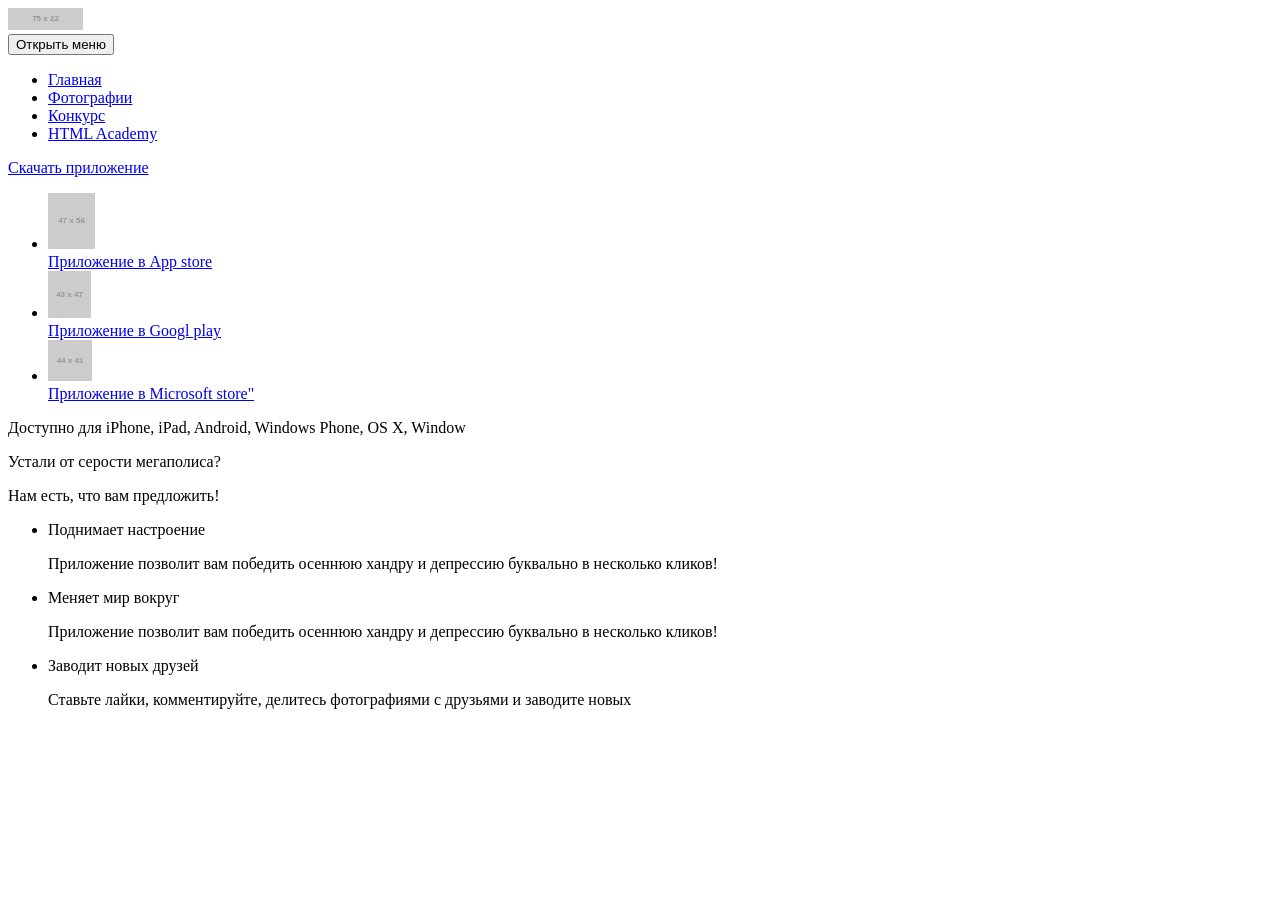
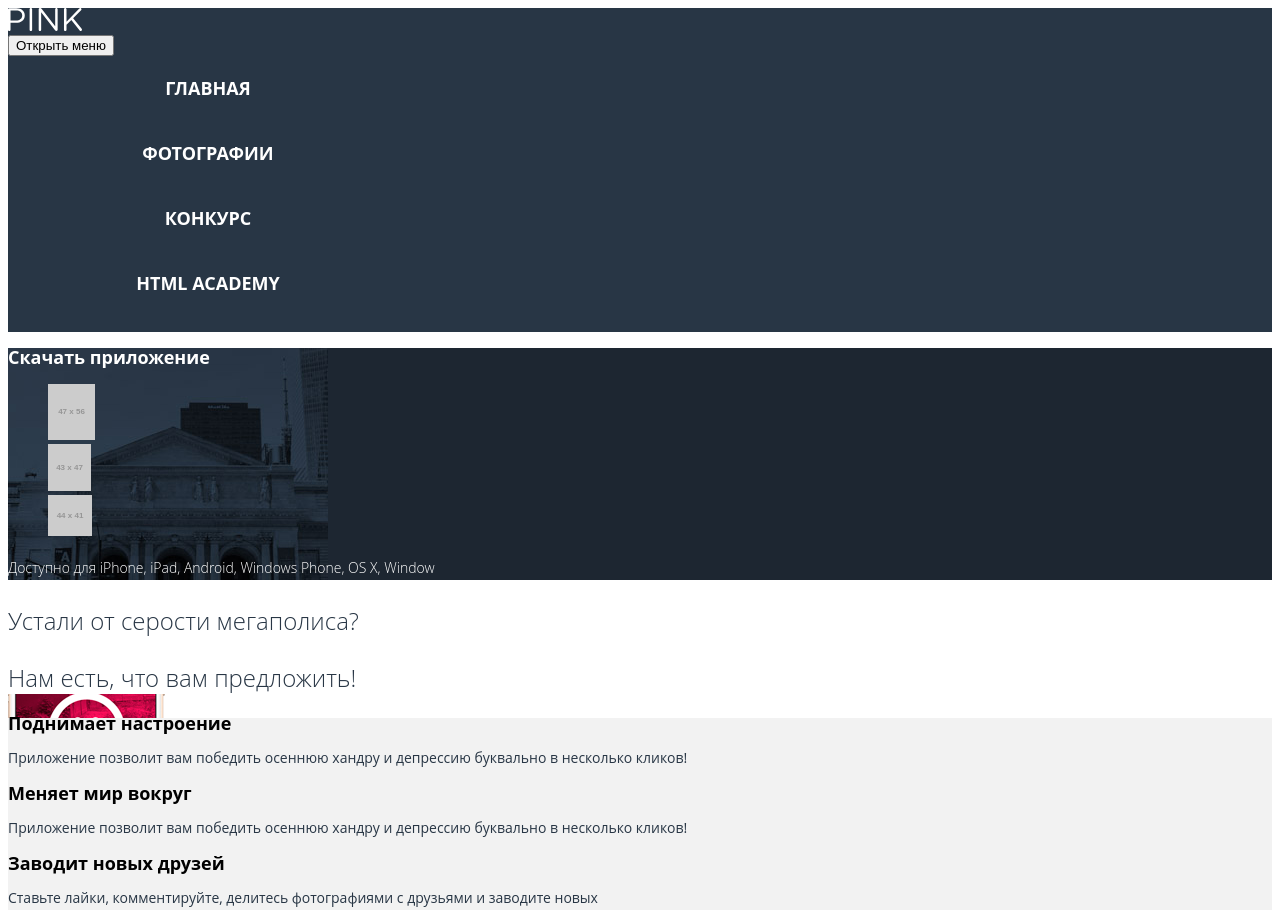
Before and after one commit to kirillkkka/4556-pink-17, a website: page source/index.html in a window 1280 px wide. Before the commit the page ends 800 px from the top, so only its background shows below. Drawn offline with nearby package versions, Linux system fonts and the light colour scheme; files that its build step writes are made by us from their sources; placeholder pictures from the web are drawn by us.

Commit message:
Начало верстки стилей

```diff
--- a/source/index.html
+++ b/source/index.html
@@ -2,28 +2,29 @@
 <html lang="ru">
   <head>
     <meta charset="utf-8">
+    <link href="../source/css/style.css" rel="stylesheet">
     <title>HTML Academy: Пинк</title>
   </head>
   <body>
 
     <header class="page-header">
       <a class="page-header__logo">
-        <img class="page-header__logo-image" src="http://placehold.it/75x22" alt="Логотип Pink">
+        <img class="page-header__logo-image" src="img/logo-pink-white-mobile.svg" alt="Логотип Pink">
       </a>
       <nav class="main-nav">
         <button class="main-nav__toggle" type="button">Открыть меню</button>
           <ul class="main-nav__list site-list">
             <li class="site-list__item site-list__item--active">
-              <a href="index.html">Главная</a>
+              <a class="site-list__link" href="index.html">Главная</a>
             </li>
             <li class="site-list__item">
-              <a href="photo.html">Фотографии</a>
+              <a class="site-list__link" href="photo.html">Фотографии</a>
             </li>
             <li class="site-list__item">
-              <a href="form.html">Конкурс</a>
+              <a class="site-list__link" href="form.html">Конкурс</a>
             </li>
             <li class="site-list__item">
-              <a href="#">HTML Academy</a>
+              <a class="site-list__link" href="#">HTML Academy</a>
             </li>
           </ul>
       </nav>
--- /dev/null
+++ b/source/less/_fonts.less
@@ -0,0 +1,26 @@
+@font-face {
+  font-family: "Open Sans", sans-serif;
+  src:
+    url("/fonts/opensans.woff") format("woff"),
+    url("/fonts/opensans.woff2") format("woff2");
+  font-weight: 400;
+  font-style: normal;
+}
+
+@font-face {
+  font-family: "Open Sans", sans-serif;
+  src:
+    url("../fonts/opensansbold.woff") format("woff"),
+    url("../fonts/opensansbold.woff2") format("woff2");
+  font-weight: 700;
+  font-style: normal;
+}
+
+@font-face {
+  font-family: "Open Sans", sans-serif;
+  src:
+    url("../fonts/opensanslight.woff") format("woff"),
+    url("../fonts/opensanslight.woff2") format("woff2");
+  font-weight: 300;
+  font-style: normal;
+}
--- /dev/null
+++ b/source/less/blocks/app-feature.less
@@ -0,0 +1,41 @@
+.slogan {
+  background-color: white;
+}
+
+.slogan__text {
+  font-family: @main-font;
+  font-size: 24px;
+  font-weight: 300;
+  line-height: auto;
+  color: #283645;
+}
+
+.advantages {
+  background-color: #f2f2f2;
+}
+
+.advantages__list {
+  list-style: none;
+  padding: 0;
+  margin: 0;
+}
+
+.advantages__head {
+  font-family: @main-font;
+  font-size: 18px;
+  font-weight: 700;
+  line-height: 10px;
+  color: #000000;
+}
+
+.advantages__text {
+  font-family: @main-font;
+  font-size: 14px;
+  font-weight: 400;
+  line-height: 24px;
+  color: #283645;
+}
+
+.app-feature {
+  background: url("../img/iphone-screen-mobile@1x.png") no-repeat;
+}
--- /dev/null
+++ b/source/less/blocks/page-footer.less
@@ -0,0 +1,15 @@
+.page-footer {
+  background-color: white;
+}
+
+.social__list {
+  list-style: none;
+}
+
+.copyright__text {
+  font-family: @main-font;
+  font-size: 14px;
+  font-weight: 400;
+  line-height: 18px;
+  color: #283645;
+}
--- /dev/null
+++ b/source/less/blocks/page-header.less
@@ -0,0 +1,23 @@
+.page-header {
+  background-color: #283645;
+}
+
+.main-nav__list {
+  list-style: none;
+}
+
+.site-list__item {
+  font-family: @main-font;
+  width: 320px;
+  height: 65px;
+  text-transform: uppercase;
+  font-size: 18px;
+  font-weight: 700;
+  line-height: 32px;
+  text-align: center;
+}
+
+.site-list__link {
+  text-decoration: none;
+  color: white;
+}
--- /dev/null
+++ b/source/less/blocks/page-main.less
@@ -0,0 +1,45 @@
+.banner-main {
+  background:
+    url("../img/bg-back-mobile@1x.jpg") no-repeat,
+    url("../img/iphone-hand-mobile@1x.png") no-repeat;
+  background-color: #1d2631;
+}
+
+.platfotm-list {
+  list-style: none;
+}
+
+.app-info {
+  font-family: @main-font;
+  font-size: 14px;
+  font-weight: 300;
+  line-height: 24px;
+  color: white;
+}
+
+.download-button {
+  font-family: @main-font;
+  font-size: 18px;
+  font-weight: 700;
+  line-height: 18px;
+  color: white;
+  text-decoration: none;
+}
+
+.visually-hidden:not(:focus):not(:active),
+input[type="checkbox"].visually-hidden,
+input[type="radio"].visually-hidden {
+  position: absolute;
+
+  width: 1px;
+  height: 1px;
+  margin: -1px;
+  border: 0;
+  padding: 0;
+
+  white-space: nowrap;
+
+  clip-path: inset(100%);
+  clip: rect(0 0 0 0);
+  overflow: hidden;
+}
--- /dev/null
+++ b/source/less/blocks/page-photo.less
@@ -0,0 +1,59 @@
+.banner-photo {
+  background: url("../img/bg-back-mobile@1x.jpg");
+}
+
+.banner-photo__text {
+  font-family: @main-font;
+  font-size: 24px;
+  font-weight: 300;
+  line-height: auto;
+  color: white;
+}
+
+.photo-slogan {
+  font-family: @main-font;
+  font-size: 14px;
+  font-weight: 400;
+  line-height: 30px;
+  color: #283645;
+}
+
+.gallery__list {
+  list-style: none;
+}
+
+.gallery__post {
+  background-color: #f2f2f2;
+}
+
+.gallery__author {
+  font-family: @main-font;
+  font-size: 14px;
+  font-weight: 700;
+  line-height: 25px;
+  color: #283645;
+}
+
+.gallery__text-time {
+  font-family: @main-font;
+  font-size: 12px;
+  font-weight: 300;
+  line-height: 24px;
+  color: #283645;
+}
+
+.gallery__text {
+  font-family: @main-font;
+  font-size: 14px;
+  font-weight: 400;
+  line-height: 24px;
+  color: #283645;
+}
+
+.gallery__likes {
+  font-family: @main-font;
+  font-size: 13px;
+  font-weight: 400;
+  line-height: 24px;
+  color: #d22856;
+}
--- /dev/null
+++ b/source/less/style.less
@@ -0,0 +1,8 @@
+@import "_fonts.less";
+@import "blocks/page-header.less";
+@import "blocks/page-main.less";
+@import "blocks/app-feature.less";
+@import "blocks/page-photo.less";
+@import "blocks/page-footer.less";
+
+@main-font: "Open Sans", sans-serif;
```
Also changed, not shown: source/form.html (+7 -6 lines), source/photo.html (+15 -14 lines), 1 other file.
